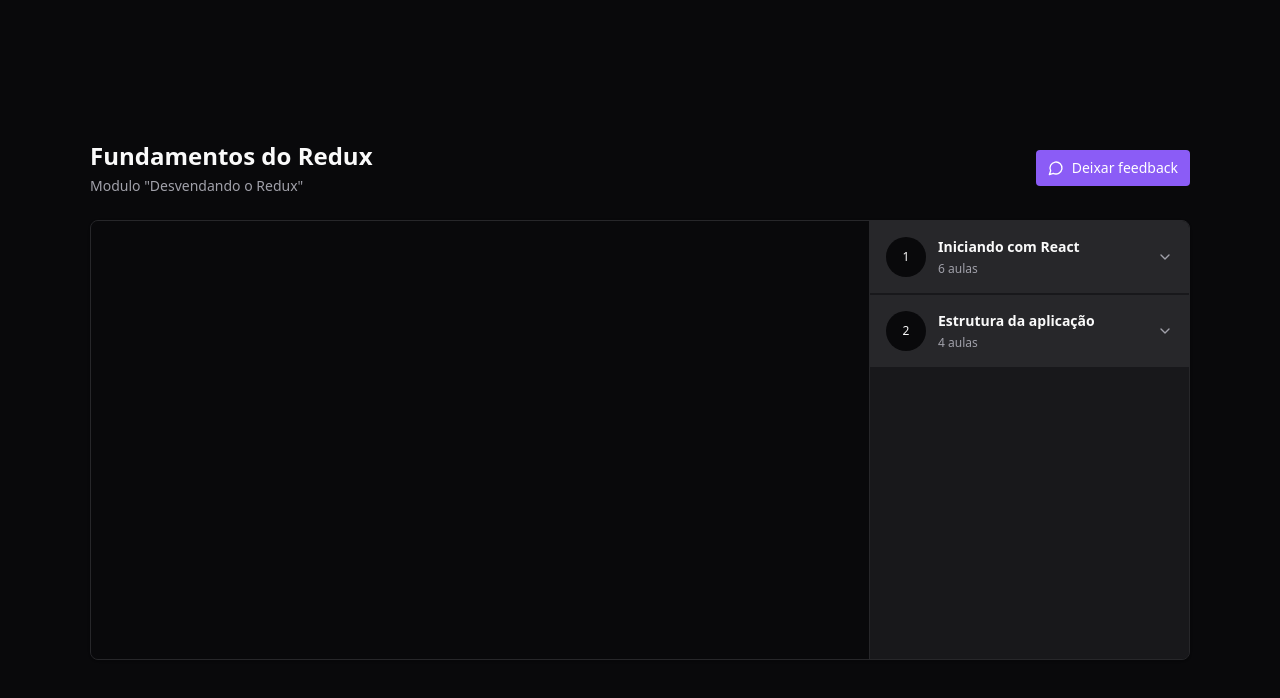
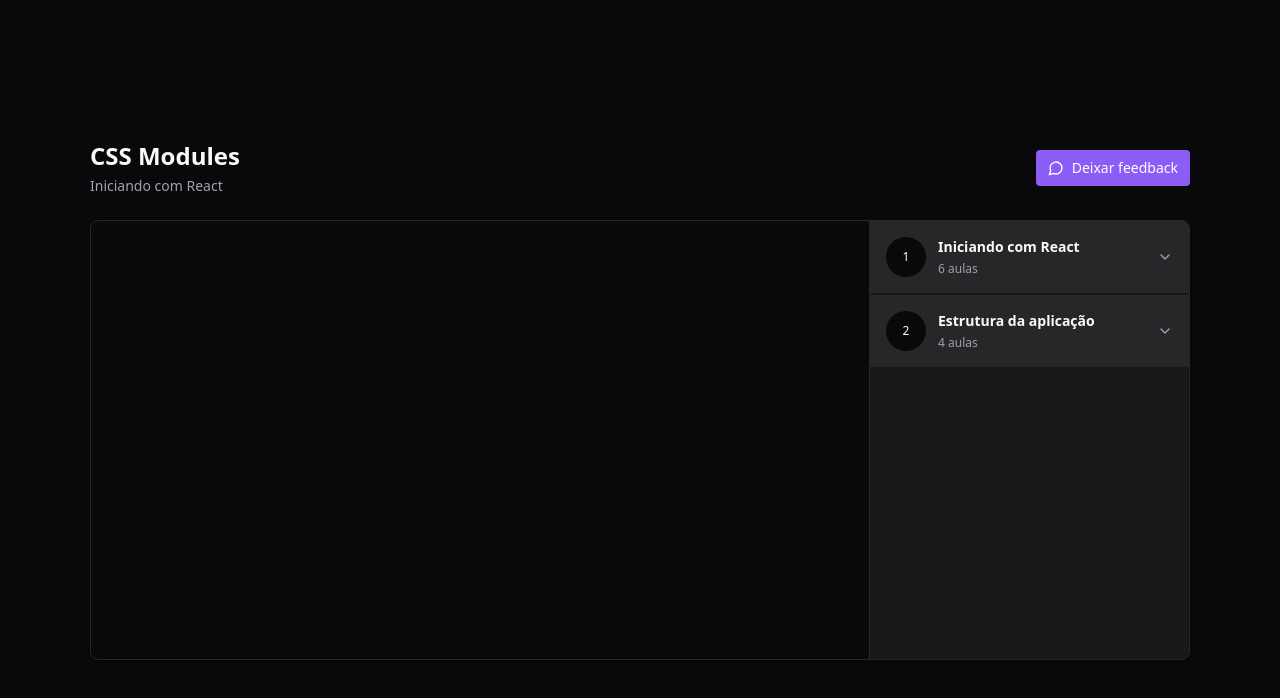
Before and after one commit to carlos-solvd/redux, a React (Vite) app: page / in a window 1280 px wide. Shown: the top 698 px of the page. Built offline with nearby package versions, Linux system fonts and the light colour scheme.

Commit message:
feat: show active lesson with css properties

```diff
--- a/src/components/Header.tsx
+++ b/src/components/Header.tsx
@@ -1,8 +1,19 @@
+import { useAppSelector } from "../store"
+
 export function Header() {
+    const {currentModule, currentLesson} = useAppSelector(state => {
+        const { currentModuleIndex, currentLessonIndex } = state.player
+
+        const currentModule = state.player.course.modules[currentModuleIndex]
+        const currentLesson = currentModule.lessons[currentLessonIndex]
+
+        return { currentModule ,currentLesson }
+    })
+
     return (
         <div className="flex flex-col gap-1">
-            <h1 className="text-2xl font-bold">Fundamentos do Redux</h1>
-            <span className="text-sm text-zinc-400">Modulo "Desvendando o Redux"</span>
+            <h1 className="text-2xl font-bold">{currentLesson.title}</h1>
+            <span className="text-sm text-zinc-400">{currentModule.title}</span>
         </div>
     )
 }
--- a/src/components/Lesson.tsx
+++ b/src/components/Lesson.tsx
@@ -1,15 +1,25 @@
-import { Video } from "lucide-react";
+import { PlayCircle, Video } from "lucide-react";
 
 interface LessonProps {
     title: string
     duration: string
+    isCurrent?: boolean
     onPlay: () => void
 }
 
-export function Lesson({ title, duration, onPlay }: LessonProps) {
+export function Lesson({ title, duration, onPlay, isCurrent = false }: LessonProps) {
     return (
-        <button onClick={onPlay} className=' flex items-center gap-3 text-sm text-zinc-400'>
-            <Video className=' w-4 h-4 text-zinc-500' />
+        <button
+            onClick={onPlay}
+            data-active={isCurrent}
+            disabled={isCurrent}
+            className='flex items-center gap-3 text-sm text-zinc-400 data-[active=true]:text-emerald-400 enabled:hover:text-zinc-100'
+        >
+            {isCurrent ? (
+                <PlayCircle className=' w-4 h-4 text-emerald-400' />
+            ) : (
+                <Video className=' w-4 h-4 text-zinc-500' />
+            )}
             <span>{title}</span>
             <span className=' ml-auto font-mono text-xs text-zinc-500'>{duration}</span>
         </button>
--- a/src/components/Module.tsx
+++ b/src/components/Module.tsx
@@ -15,9 +15,15 @@ interface ModuleProps {
 export function Module({ moduleIndex, title, amountOfLessons }: ModuleProps) {
     const dispatch = useDispatch()
 
-     const lessons = useAppSelector((state) => {
+    const { currentModuleIndex, currentLessonIndex } = useAppSelector(state =>{
+        const { currentModuleIndex, currentLessonIndex } = state.player
+
+        return { currentModuleIndex, currentLessonIndex }
+    })
+
+    const lessons = useAppSelector((state) => {
         return state.player.course.modules[moduleIndex].lessons
-     })
+    })
 
     return (
         <Collapsible.Root className="group">
@@ -35,8 +41,16 @@ export function Module({ moduleIndex, title, amountOfLessons }: ModuleProps) {
             <Collapsible.Content>
                 <nav className=' relative flex flex-col gap-4 p-6'>
                     {lessons.map((lesson, lessonIndex) => {
+                        const isCurrent = currentModuleIndex === moduleIndex && currentLessonIndex === lessonIndex
+
                         return (
-                            <Lesson key={lesson.id} title={lesson.title} duration={lesson.duration} onPlay={() => {dispatch(play([moduleIndex, lessonIndex]))}} />
+                            <Lesson
+                                key={lesson.id}
+                                title={lesson.title}
+                                duration={lesson.duration}
+                                onPlay={() => { dispatch(play([moduleIndex, lessonIndex])) }}
+                                isCurrent={ isCurrent }
+                            />
                         )
                     })}
                 </nav>
```
